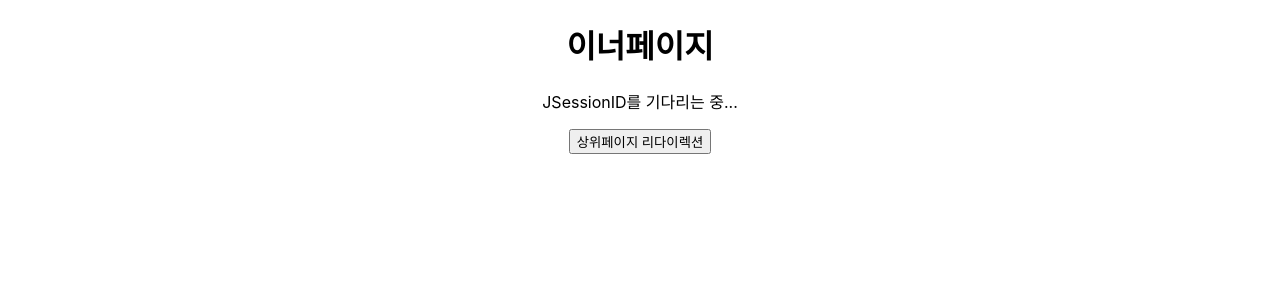
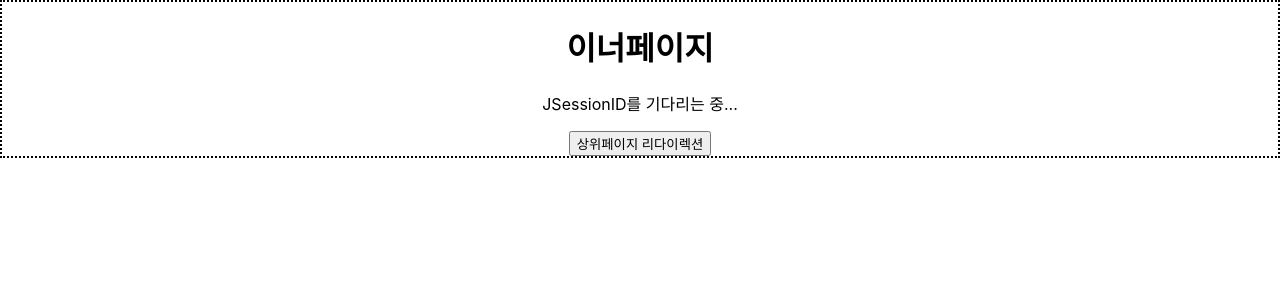
Before and after one commit to tood21/innerpage_iframe, a React (Create React App) app: page / in a window 1280 px wide. Shown: the top 300 px of the page. Built offline with nearby package versions, Linux system fonts and the light colour scheme.

Commit message:
add: 페이지 경계선 구분

```diff
--- a/src/App.js
+++ b/src/App.js
@@ -29,7 +29,7 @@ function App() {
   }, []);
 
   return (
-    <div className="App">
+    <div className="App" style={{border: "2px dotted black"}}>
       <h1>이너페이지</h1>
       {jsessionId ? (
         <p>받은 JSessionID: {jsessionId}</p>
```
